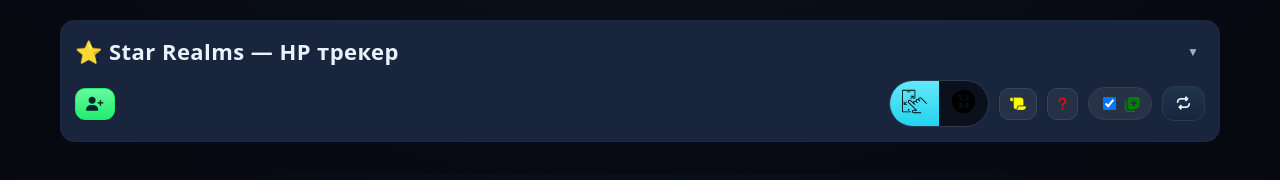
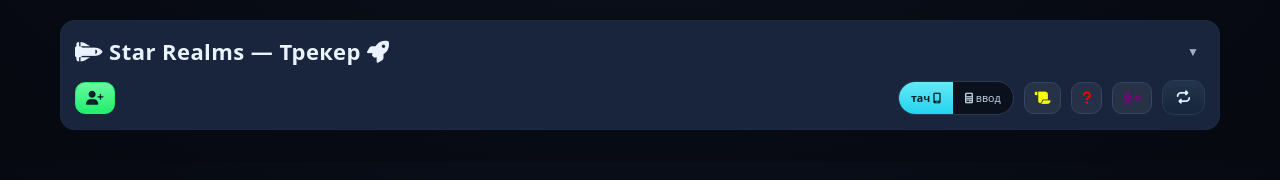
Before and after one commit to Scorncrew/star-realms-hp-draghp, a plain HTML site: page index.html in a window 1280 px wide. Drawn offline with Linux system fonts and the light colour scheme; files that its build step writes are made by us from their sources.

Commit message:
Add files via upload

```diff
--- a/index.html
+++ b/index.html
@@ -3,20 +3,20 @@
 	<head>
 		<meta charset="utf-8"/>
 		<meta name="viewport" content="width=device-width, initial-scale=1"/>
-		<title>Star Realms — HP Tracker (mobile landscape compact)</title>
+		<title>Star Realms (v3.2 mobile landscape compact)</title>
 		<link href="https://cdnjs.cloudflare.com/ajax/libs/font-awesome/6.5.0/css/all.min.css" rel="stylesheet">
-		<link rel="stylesheet" type="text/css" href="assets/css/base.css">
-		<link rel="stylesheet" type="text/css" href="assets/css/card.css">
-		<link rel="stylesheet" type="text/css" href="assets/css/panel.css">
-		<link rel="stylesheet" type="text/css" href="assets/css/modal.css">
-		<link rel="stylesheet" type="text/css" href="assets/css/buttons.css">
+		<link rel="stylesheet" type="text/css" href="assets/css/c/base.css">
+		<link rel="stylesheet" type="text/css" href="assets/css/c/card.css">
+		<link rel="stylesheet" type="text/css" href="assets/css/c/panel.css">
+		<link rel="stylesheet" type="text/css" href="assets/css/c/modal.css">
+		<link rel="stylesheet" type="text/css" href="assets/css/c/buttons.css">
 		<link rel="icon" type="image/png" href="../favicon.png" />
 	</head>
 	<body>
 		<div class="wrap">
 			<div class="panel">
 				<div class="panel-header">
-					<h1>⭐ Star Realms — HP трекер</h1>
+					<h1><i class="fa-solid fa-shuttle-space"></i> Star Realms — Трекер <i class="fa-solid fa-rocket"></i></h1>
 					<button id="btn-toggle-panel" class="btn-toggle" title="Свернуть/развернуть панель">▼</button>
 				</div>
 				<div id="panel-content" class="panel-content">
@@ -24,12 +24,13 @@
 						<button id="btn-add-player" class="btn btn-dsg-acc btn-small" title="Добавить игрока"><i class="fa-solid fa-user-plus"></i></button>
 						<div class="row">
 							<div class="seg" role="tablist" aria-label="Режим управления HP">
-								<input type="radio" id="mode-drag" name="mode" value="drag" checked><label for="mode-drag"><img style="width: 25px;" src="assets/img/touch-swipe-svgrepo-com.svg"></label>
-								<input type="radio" id="mode-input" name="mode" value="input"><label for="mode-input"><img style="width: 25px;" src="assets/img/input-numbers.svg"></label>
+								<input type="radio" id="mode-drag" name="mode" value="drag" checked><label for="mode-drag">тач <i class="fa-solid fa-mobile-screen-button"></i></label>
+								<input type="radio" id="mode-input" name="mode" value="input"><label for="mode-input"><i class="fa-solid fa-calculator"></i> ввод</label>
 							</div>
 							<button id="btn-log" class="btn btn-ghost btn-small"><i class="fa-solid fa-scroll" style="color: yellow;"></i></button>
 							<button id="btn-faq" class="btn btn-ghost btn-small"><i class="fa-solid fa-question" style="color: red;"></i></button>
-							<label class="badge"><input type="checkbox" id="allowOver" checked> <i class="fa-solid fa-notes-medical" style="color: green;"></i></label>
+							<label class="badge" style="display:none"><input type="checkbox" id="allowOver" checked> <i class="fa-solid fa-notes-medical" style="color: green;"></i></label>
+							<button id="btn-first-turn" type="button" class="btn btn-ghost btn-small btn-firstt"  style="color: purple;" title="Кто ходит первым?"><i class="fa-solid fa-person-walking-arrow-right"></i></button>
 							<button id="btn-new" class="btn"><i class="fa-solid fa-repeat"></i></button>
 						</div>
 					</div>
@@ -98,6 +99,18 @@
 			</div>
 		</div>
 
-		<script type="module" src="assets/js/main.js"></script>
+		<!-- Новый модал для первого хода -->
+		<div id="first-turn-modal" class="modal" aria-hidden="true">
+			<div class="modal-card" role="dialog" aria-modal="true" aria-labelledby="first-turn-title">
+				<h3 id="first-turn-title">Кто ходит первым?</h3>
+				<button id="btn-first-turn-close-x" class="btn-modal-close" title="Закрыть">×</button>
+				<div id="first-player-name" class="first-player-name muted" style="font-size: 18px; text-align: center; margin: 20px 0;"></div>  <!-- Здесь отображается имя -->
+				<div class="modal-actions">
+					<button id="first-turn-close" class="btn btn-acc btn-small">Понятно</button>
+				</div>
+			</div>
+		</div>
+
+		<script type="module" src="assets/js/c/main.js"></script>
 	</body>
 </html>
```
